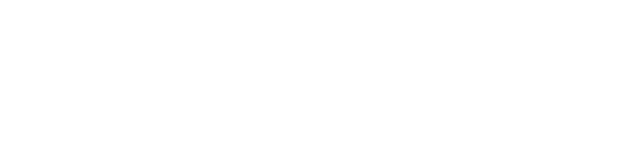
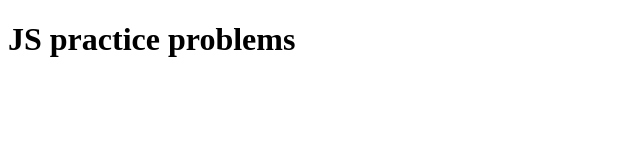
Before and after one commit to MuhammadUmair151601/JS_Practice, a plain HTML site: page index.html in a window 1280 px wide. Shown: the whole page, without its empty margins (0-640 px from the left). Drawn offline with Linux system fonts and the light colour scheme.

Commit message:
done till var let and const

```diff
--- a/index.html
+++ b/index.html
@@ -3,9 +3,11 @@
 <head>
     <meta charset="UTF-8">
     <meta name="viewport" content="width=device-width, initial-scale=1.0">
-    <title>Document</title>
+    <title>JS practice</title>
+
 </head>
 <body>
-
+   <h1>JS practice problems</h1>
+    <script src="index.js"></script>
 </body>
 </html>
```
Also changed, not shown: index.js (+22 -0 lines).
